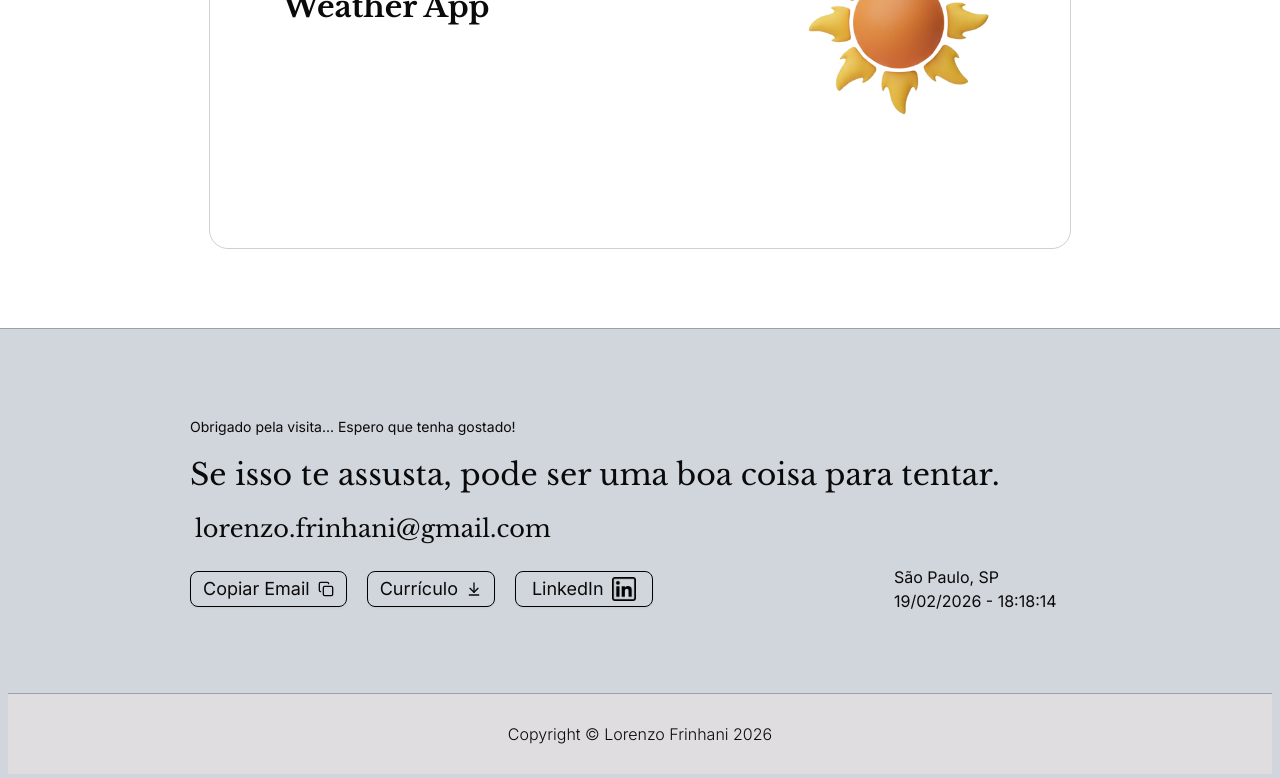
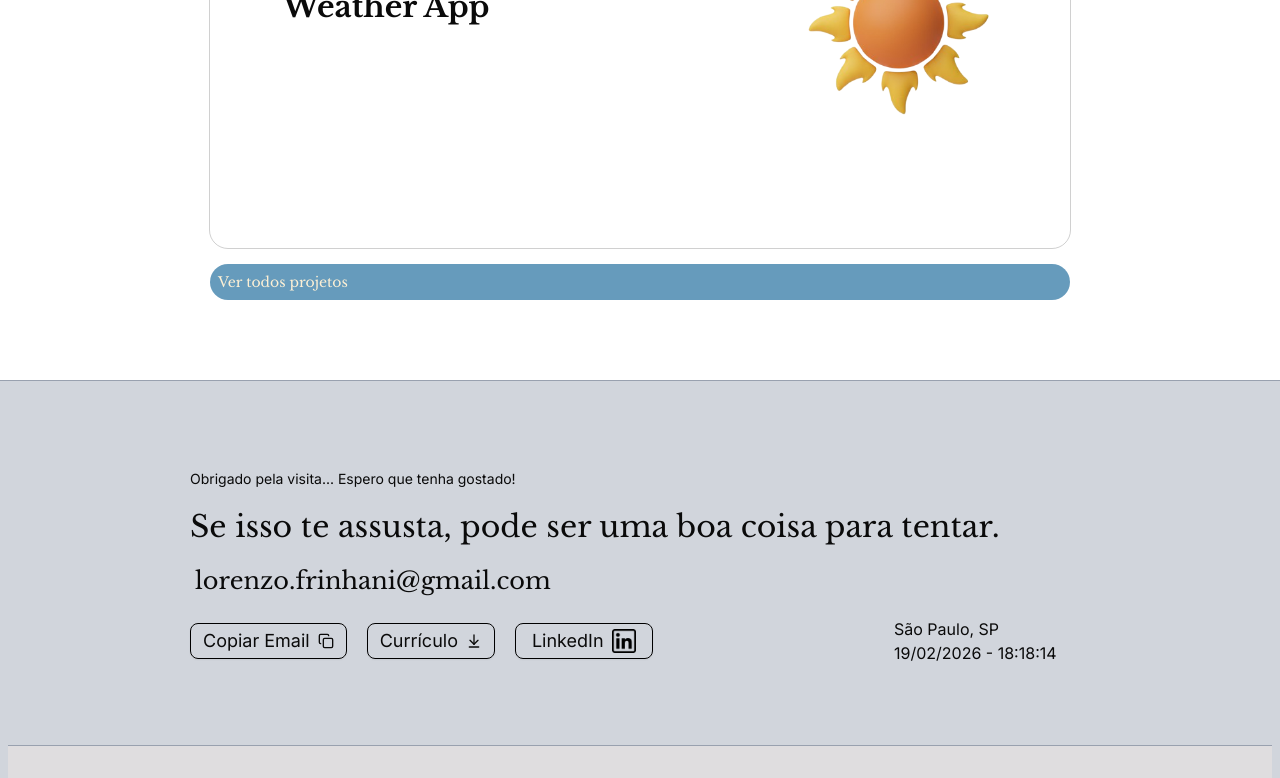
Before and after one commit to EuLorenzo/my_portfolio_nextjs, a Next.js app: page / in a window 1280 px wide. Shown: the part 1650-2428 px from the top of the page. Built offline with nearby package versions, Linux system fonts and the light colour scheme; a web font is replaced by a local one.

Commit message:
Fix MyPapaya color

```diff
--- a/app/components/containers/projects-container.tsx
+++ b/app/components/containers/projects-container.tsx
@@ -41,6 +41,16 @@ const ProjectsContainer: FC<ProjectsContainerProps> = ({
           <ProjectsCard key={p.title} project={p} />
         ))}
       </div>
+
+      {page === "land-page" && (
+        <div className="w-full bg-Myblue mt-4 rounded-full p-2">
+          <p
+            className={cn(libre_baskerville.className, "text-sm text-MyPapaya")}
+          >
+            Ver todos projetos
+          </p>
+        </div>
+      )}
     </div>
   );
 };
--- a/app/components/header/header-content.tsx
+++ b/app/components/header/header-content.tsx
@@ -29,7 +29,7 @@ const HeaderContent = () => {
     <div
       className={cn(
         "max-w-225 px-5 h-15 bg-Mydark-blue outline mx-5 text-white flex flex-row justify-between items-center rounded-full",
-        "sm:mx-0 sm:h-28 sm:outline-none sm:bg-MyPapaya sm:text-black sm:w-full",
+        "sm:mx-0 sm:h-28 sm:outline-none sm:bg-transparent sm:text-black sm:w-full",
       )}
     >
       <div className="h-4 w-1/3">
--- a/app/globals.css
+++ b/app/globals.css
@@ -17,7 +17,7 @@
     --color-Mydark-blue: var(--Mydark-blue);
     --color-Myblue: var(--Myblue);
 
-    --color-background: var(--MyPapaya);
+    --color-background: var(--background);
     --color-foreground: var(--foreground);
     --font-sans: var(--font-geist-sans);
     --font-mono: var(--font-geist-mono);
@@ -60,7 +60,7 @@
 }
 
 :root {
-    --Mypapaya: #fdf0d5;
+    --MyPapaya: #fdf0d5;
     --Myred: #c1121f;
     --Mylava: #780000;
     --Mydark-blue: #003049;
```
